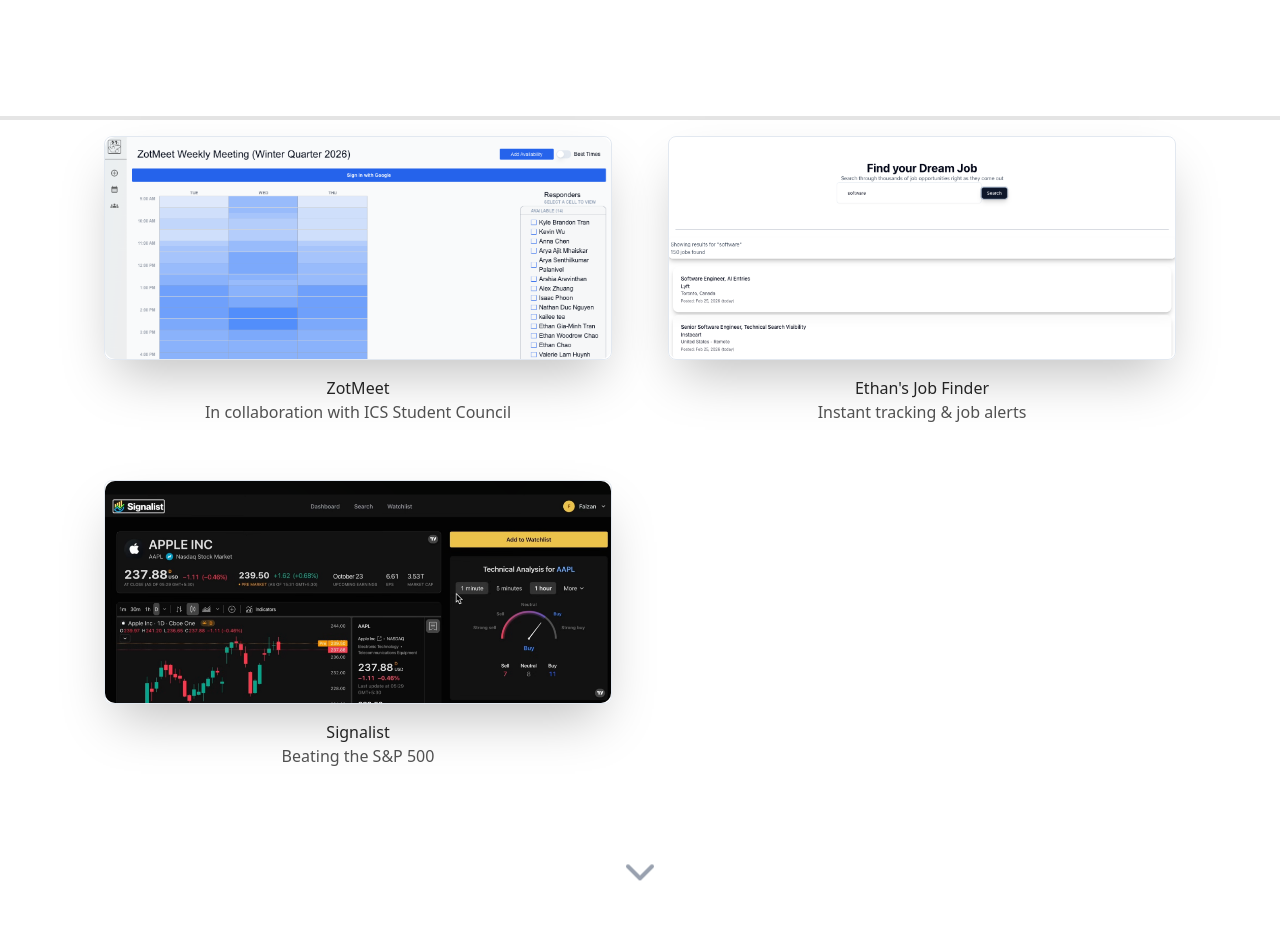
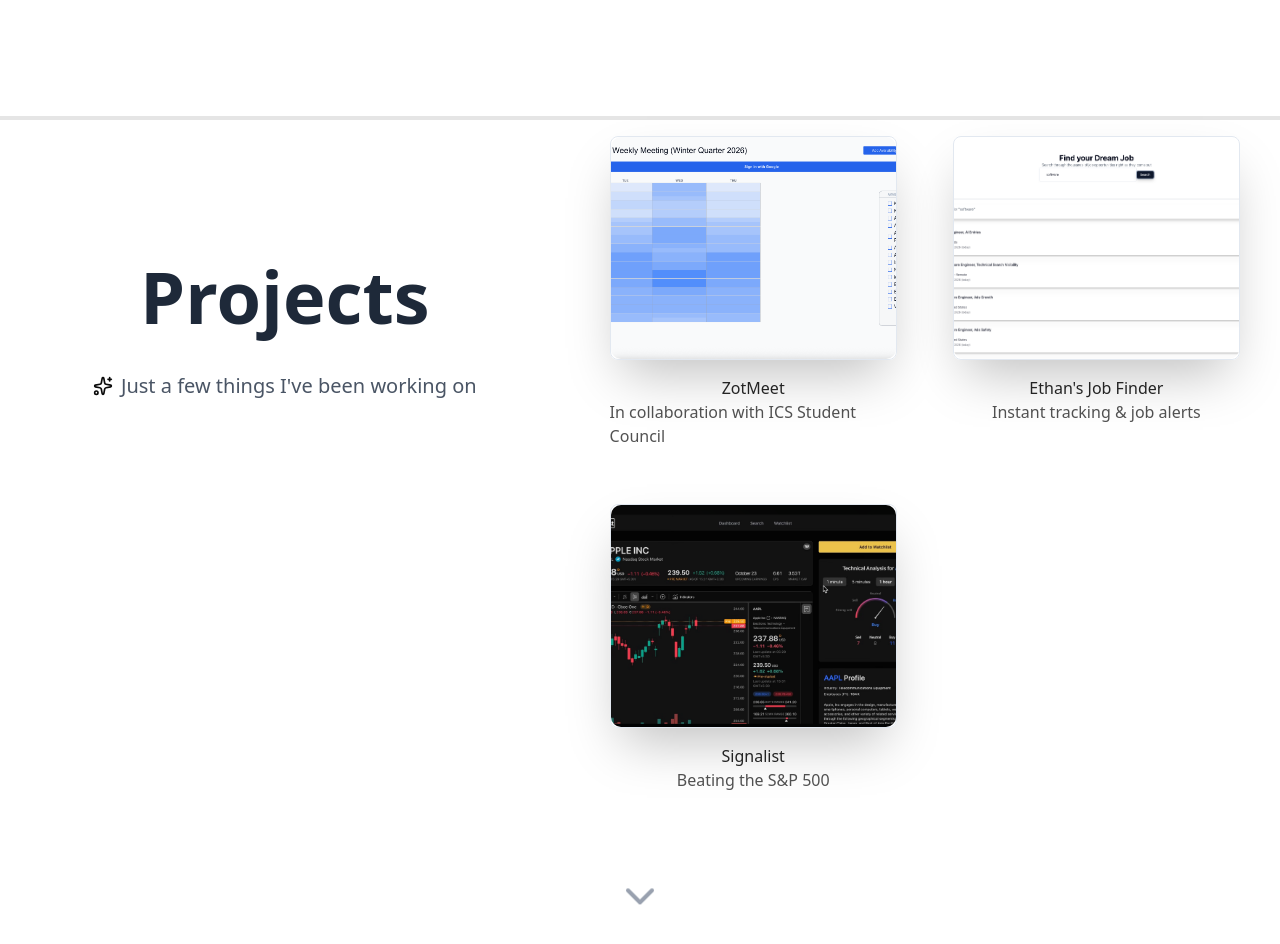
Before and after one commit to ethancha0/new-portfolio, a Next.js app: page / in a window 1280 px wide. Shown: the part 760-1704 px from the top of the page. Built offline with nearby package versions, Linux system fonts and the light colour scheme.

Commit message:
feat: projects he ader

```diff
--- a/components/project_row/project.tsx
+++ b/components/project_row/project.tsx
@@ -4,6 +4,8 @@
 import ZotMeetPic from '@/public/ZotMeetSS.png'
 import AnimatedProject from "@/components/expandable-card"
 import ChevronButton from '../ui/chevron-button'
+import { SparkleIcon, Sparkles } from 'lucide-react'
+
 
 
 const project = () => {
@@ -31,7 +33,21 @@
 
               </div>
   */}
-        <AnimatedProject/>
+        <div className="flex justify-center">
+          <div className="flex flex-col">
+            <h1 className="text-7xl p-35 pb-10 font-bold text-gray-800">Projects</h1>
+            <div className="flex justify-center items-center gap-2">
+               <Sparkles className="h-5 w-5"/>
+              <p className="text-gray-600 text-xl">Just a few things I've been working on </p>
+            </div>
+
+
+          </div>
+
+
+          <AnimatedProject/>
+        </div>
+
 
         <ChevronButton
           redirect={"aboutScroll"}
```
